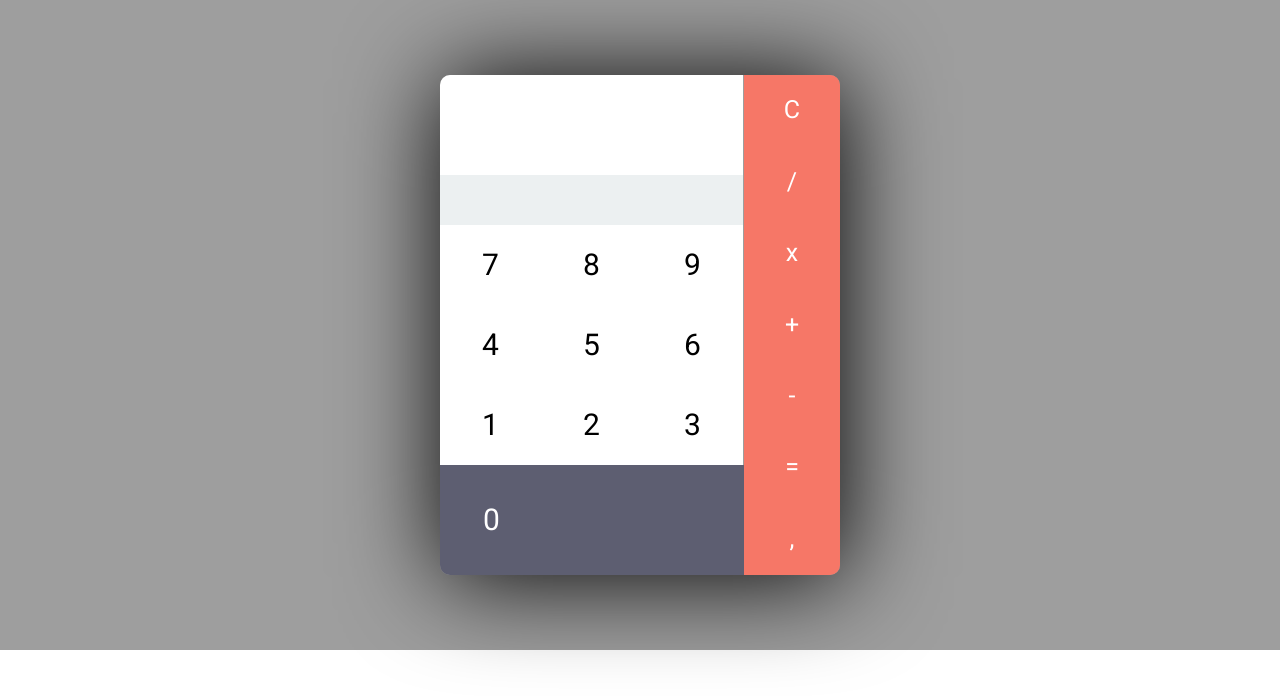
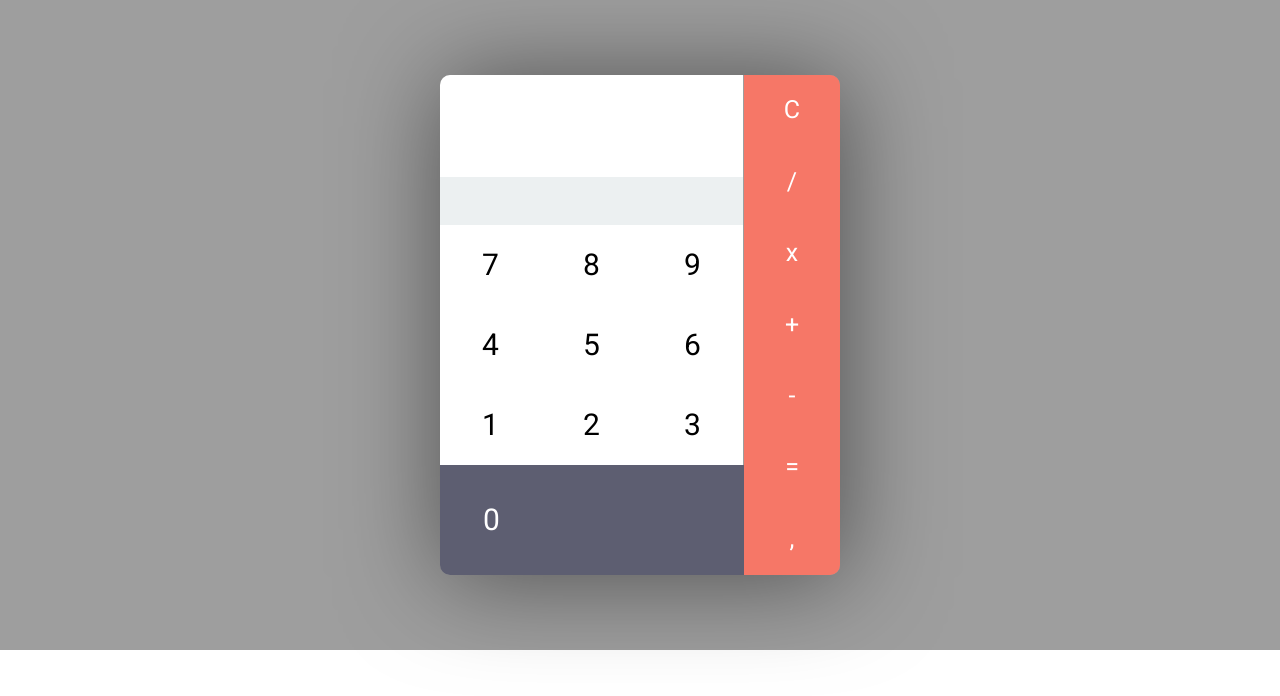
Before and after one commit to suforozinho/calculadora-js, a plain HTML site: page index.html in a window 1280 px wide. Drawn offline with Linux system fonts and the light colour scheme.

Commit message:
Update style.css

```diff
--- a/css/style.css
+++ b/css/style.css
@@ -15,7 +15,7 @@
 
 .calculator-body {
   border-radius: 10px;
-  box-shadow: 3px 3px 100px;
+  box-shadow: 3px 3px 100px rgba(0, 0, 0, 0.5);
   display: flex;
   flex-flow: column wrap;
   width: 400px;
@@ -36,6 +36,7 @@
   font-weight: bold;
   flex-direction: column;
   flex-grow: 2;
+  height: 15px;
   justify-content: center;
   text-align: right;
   padding-right: 50px; }
@@ -43,9 +44,11 @@
 .result-div_expression {
   color: #95a5a6;
   background: #ecf0f1;
+  box-sizing: border-box;
   display: flex;
   flex-direction: column;
   flex-grow: 1;
+  height: 5px;
   justify-content: center;
   text-align: right;
   padding-right: 50px; }
```
